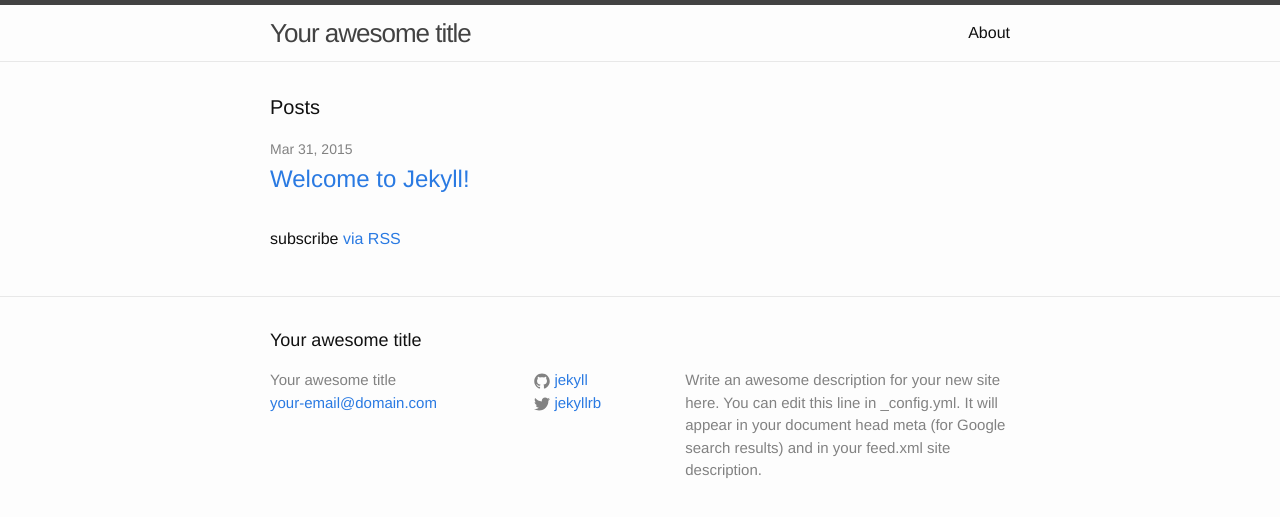
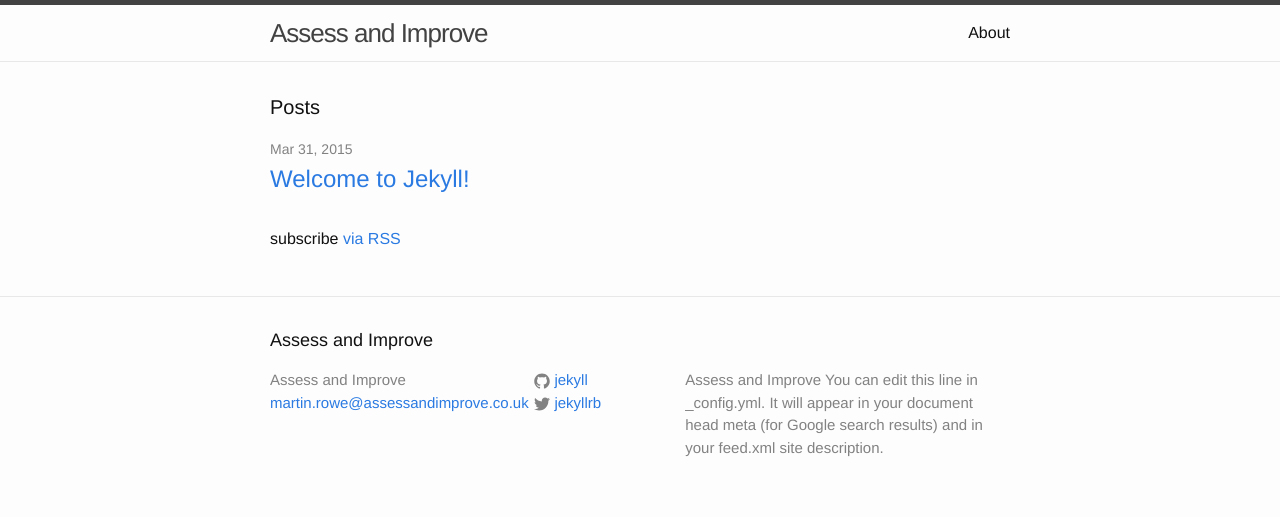
Before and after one commit to MartinRowe/jekyllblog, a Jekyll site: the page built from index.html, in a window 1280 px wide. Shown: the top 517 px of the page. Built offline with Jekyll 4.4.1, drawn with Linux system fonts in a browser that asks for light colours.

Commit message:
Changed yml file

```diff
--- a/_config.yml
+++ b/_config.yml
@@ -1,8 +1,8 @@
 # Site settings
-title: Your awesome title
-email: your-email@domain.com
+title: Assess and Improve
+email: martin.rowe@assessandimprove.co.uk
 description: > # this means to ignore newlines until "baseurl:"
-  Write an awesome description for your new site here. You can edit this
+  Assess and Improve You can edit this
   line in _config.yml. It will appear in your document head meta (for
   Google search results) and in your feed.xml site description.
 baseurl: "" # the subpath of your site, e.g. /blog/
```
